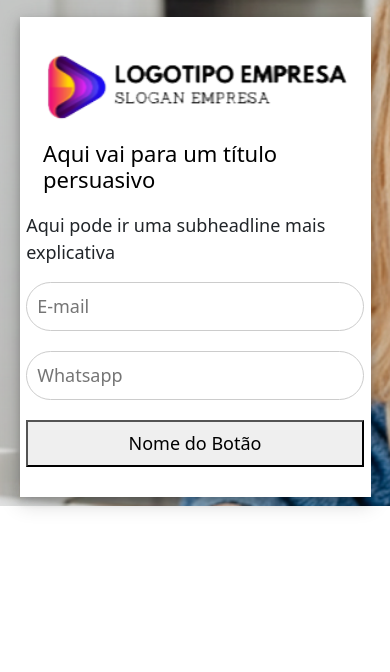
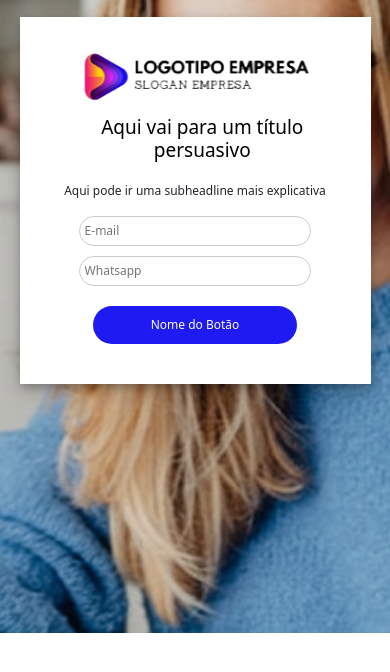
Before and after one commit to seuleleco/Projeto-WD, a Nuxt app: page / in a window 390 px wide. Shown: the top 672 px of the page. Built offline with nearby package versions, Linux system fonts and the light colour scheme.

Commit message:
superior components: finaly superior, optimization code

```diff
--- a/app/pages/components/Superior.vue
+++ b/app/pages/components/Superior.vue
@@ -1,20 +1,20 @@
 <template>
   <section class="superior-section">
-    <div class="image-column"></div>
+    <div class="image-background"></div>
     <div class="container-fluid superior-container">
       <div class="row align-items-center h-100">
         <div class="col-sm-6 col-md-12 form-col">
           <div class="form-content col-sm-6 col-md-12">
             <img src="/logo.png" class="logo" alt="Logo" />
-            <h1 id="title">Aqui vai para um título persuasivo</h1>
+            <h1 class="title">Aqui vai para um título persuasivo</h1>
             <p>Aqui pode ir uma subheadline mais explicativa</p>
 
-            <input type="email" id="email" placeholder="E-mail" />
-            <input type="tel" id="wpp" placeholder="Whatsapp" />
+            <input type="email" class="inputCampo" placeholder="E-mail" />
+            <input type="tel" class="inputCampo" placeholder="Whatsapp" />
             <button
               type="submit"
               variant="primary"
-              class="w-100 py-2"
+              class="botao"
               onclick="{{ alert('Botão Clicado') }}"
             >
               Nome do Botão
@@ -32,10 +32,11 @@
 }
 
 .superior-container {
+  /*o ajuste padrão deste elemento esta para a versão mobile, versão desktop possui um media query*/
   display: flex;
   justify-content: center;
   position: relative;
-  top: -58vh;
+  top: -73vh;
   height: auto;
   width: 90%;
   background-color: rgb(255, 255, 255);
@@ -43,20 +44,12 @@
   box-shadow: 0 4px 8px 0 rgba(0, 0, 0, 0.2), 0 6px 20px 0 rgba(0, 0, 0, 0.19);
   padding: 30px;
 }
-@media (min-width: 768px) {
-  /* media query para a versão mobile ficar com o tamanho certo dos itens */
-  .superior-container {
-    height: auto;
-    width: 35%;
-    right: 20%;
-    padding: 50px;
-  }
-}
+
 .row {
   height: 100%;
 }
 
-.image-column {
+.image-background {
   height: 100%;
   width: 100%;
 
@@ -70,8 +63,10 @@
   width: 100%;
   max-width: 400px;
   font-size: large;
+  text-align: center;
+  font-style: arial;
 }
-#title {
+.title {
   font-size: 22px;
   font-style: bold;
   color: #000;
@@ -79,8 +74,7 @@
   margin-left: 5%;
 }
 
-#email,
-#wpp {
+.inputCampo {
   width: 100%;
   padding: 10px;
   margin-bottom: 20px;
@@ -89,10 +83,70 @@
   text-align: left;
 }
 
+.botao {
+  width: 100%;
+  padding: 10px;
+  background-color: #1e1af1;
+  color: white;
+  border: none;
+  border-radius: 25px;
+  cursor: pointer;
+}
+
 .logo {
   display: block;
   margin-left: auto;
   margin-right: auto;
   width: 40vh;
 }
+
+/* media querys */
+
+@media (min-width: 768px) {
+  /* media query para dimensionamento dos componentes no tamanho para desktop */
+  .superior-container {
+    height: auto;
+    width: 36%;
+    right: 20%;
+    padding: 50px;
+    top: -58vh;
+  }
+}
+
+@media (max-width: 767px) {
+  /* media query para dimensionamento dos componentes no tamanho para mobile */
+  .image-background {
+    height: 125%;
+    background-position: -120vh;
+  }
+}
+
+@media (max-width: 480px) {
+  /* media query de ajuste para telas ainda um pouco menores */
+  .inputCampo {
+    width: 80%;
+    padding: 5px;
+    margin-bottom: 10px;
+    border: 1px solid #ccc;
+    border-radius: 25px;
+    text-align: left;
+  }
+
+  .botao {
+    width: 70%;
+    margin: 10px;
+  }
+
+  .logo {
+    width: 30vh;
+  }
+
+  .form-content {
+    font-size: 12px;
+  }
+
+  .title {
+    font-size: 19px;
+  }
+}
 </style>
```
